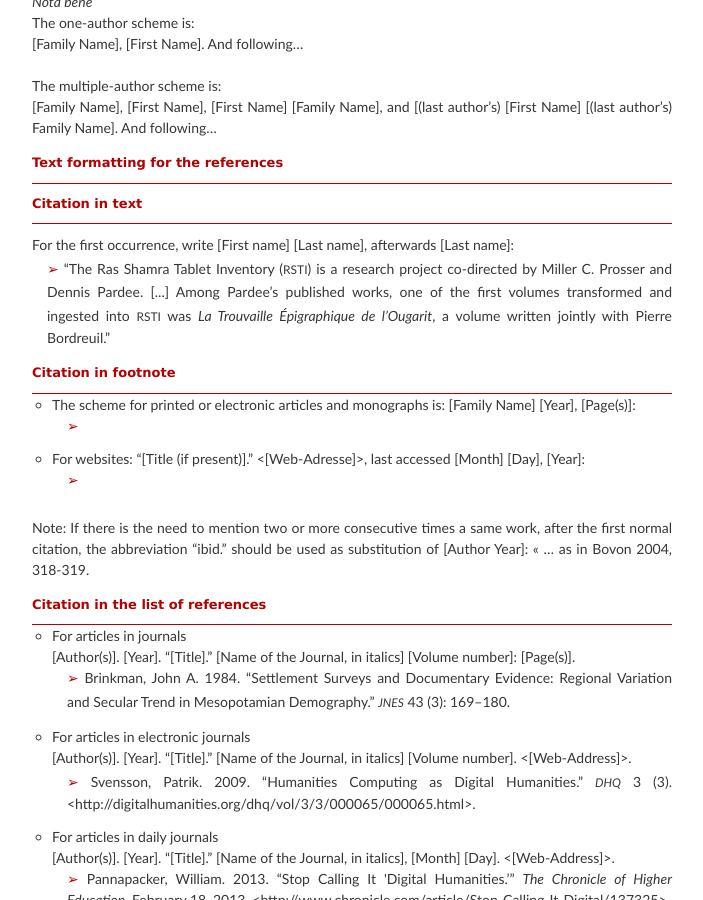
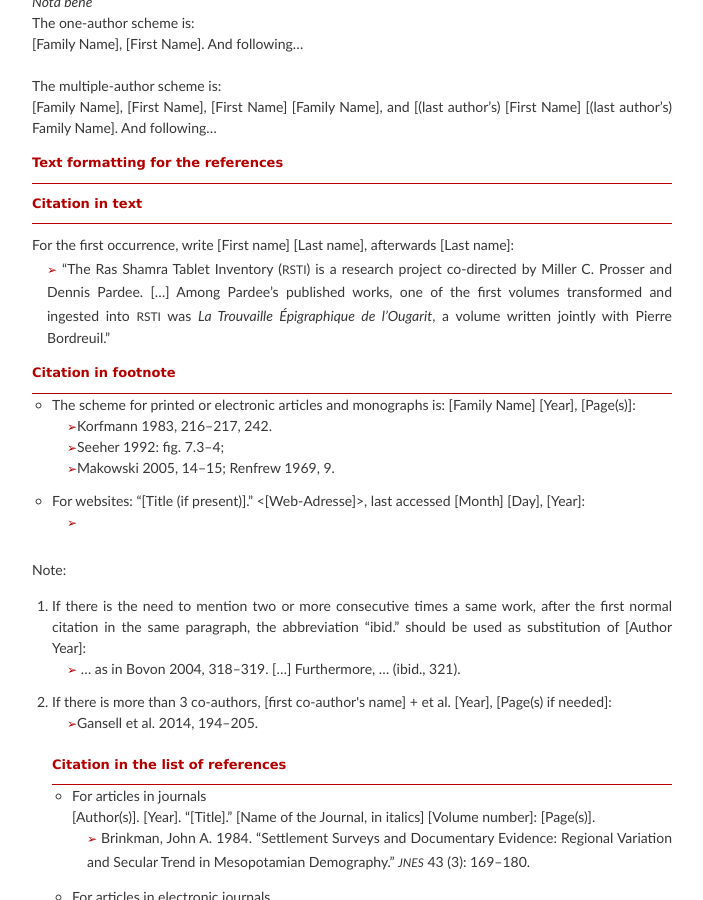
Before and after one commit to vbigot-juloux/ane-research-humanities, a Jekyll site: the page built from docs/Guidelines.md, in a window 1280 px wide and 900 px high, scrolled down 766 px. Shown: the whole window, without its empty margins (288-991 px from the left). Built offline with Jekyll 4.4.1, drawn with Linux system fonts in a browser that asks for light colours; the repository's description, which GitHub fills in, is left out.

Commit message:
Update Guidelines.md

```diff
--- a/docs/Guidelines.md
+++ b/docs/Guidelines.md
@@ -41,23 +41,42 @@ The multiple-author scheme is:<br />
 <h4 style="font-size: 13px; color:#b30000;">Citation in text</h4>
 <hr style="height:0; margin:0; background:transparent; border-bottom:0.5px solid #b30000;" />
 <p>For the first occurrence, write [First name] [Last name], afterwards [Last name]: <br />
-<span style="padding-left: 15px; display: inline-block"><span style="color:#b30000; font-size: 14px;">&#x27A2;</span> “The Ras Shamra Tablet Inventory (<span style="font-variant: small-caps; font-size: 17px;">rsti</span>) is a research project co-directed by Miller C. Prosser and Dennis Pardee. [...] Among Pardee’s published works, one of the first volumes transformed and ingested into <span style="font-variant: small-caps; font-size: 17px;">rsti</span> was <em>La Trouvaille Épigraphique de l’Ougarit</em>, a volume written jointly with Pierre Bordreuil.”</span></p>
+<span style="padding-left: 15px; display: inline-block">
+  <span style="color:#b30000; font-size: 12px;">&#x27A2;</span> “The Ras Shamra Tablet Inventory (<span style="font-variant: small-caps; font-size: 17px;">rsti</span>) is a research project co-directed by Miller C. Prosser and Dennis Pardee. […] Among Pardee’s published works, one of the first volumes transformed and ingested into <span style="font-variant: small-caps; font-size: 17px;">rsti</span> was <em>La Trouvaille Épigraphique de l’Ougarit</em>, a volume written jointly with Pierre Bordreuil.”
+  </span>
+</p>
 
 <h4 style="font-size: 13px; color:#b30000;">Citation in footnote</h4>
 <hr style="height:0; margin:0; background:transparent; border-bottom:0.5px solid #b30000;" />
 <ul style="list-style-type: circle;">
   <li style="padding-bottom: 12px; text-align: justify;">The scheme for printed or electronic articles and monographs is: [Family Name] [Year], [Page(s)]: <br />
-    <span style="padding-left: 15px; display: inline-block"><span style="color:#b30000; font-size: 14px;">&#x27A2;</span></span>
+    <span style="padding-left: 15px; display: inline-block">
+      <span style="color:#b30000; font-size: 12px;">&#x27A2;</span>Korfmann 1983, 216–217, 242.<br/>
+      <span style="color:#b30000; font-size: 12px;">&#x27A2;</span>Seeher 1992: fig. 7.3–4;<br />
+      <span style="color:#b30000; font-size: 12px;">&#x27A2;</span>Makowski 2005, 14–15; Renfrew 1969, 9.
+    </span>
   </li>
 
 
   <li style="padding-bottom: 12px; text-align: justify;">For websites: “[Title (if present)].” <[Web-Adresse]>, last accessed [Month] [Day], [Year]: <br />
-  <span style="padding-left: 15px; display: inline-block"><span style="color:#b30000; font-size: 14px;">&#x27A2;</span></span>
+  <span style="padding-left: 15px; display: inline-block">
+    <span style="color:#b30000; font-size: 12px;">&#x27A2;</span>
+  </span>
   </li>
   </ul>
 
 
-<p>Note: If there is the need to mention two or more consecutive times a same work, after the first normal citation, the abbreviation “ibid.” should be used as substitution of [Author Year]: « … as in Bovon 2004, 318-319. </p>
+Note:
+<ul style="list-style-type:decimal">
+  <li style="padding-bottom: 12px; text-align: justify">If there is the need to mention two or more consecutive times a same work, after the first normal citation in the same paragraph, the abbreviation “ibid.” should be used as substitution of [Author Year]:<br />
+   <span style="padding-left: 15px; display: inline-block">
+     <span style="color:#b30000; font-size: 12px;">&#x27A2;</span> … as in Bovon 2004, 318–319. […] Furthermore, … (ibid., 321).</span>
+  </li>
+  <li style="padding-bottom: 12px; text-align: justify">If there is more than 3 co-authors, [first co-author's name] + et al. [Year], [Page(s) if needed]: <br />
+    <span style="padding-left: 15px; display: inline-block">
+      <span style="color:#b30000; font-size: 12px;">&#x27A2;</span>Gansell et al. 2014, 194–205.
+    </span>
+  </li>
 
 <h4 style="font-size: 13px; color:#b30000;">Citation in the list of references</h4>
 <hr style="height:0; margin:0; background:transparent; border-bottom:0.5px solid #b30000;" />
@@ -65,42 +84,72 @@ The multiple-author scheme is:<br />
 <ul style="list-style-type: circle;">
 <li style="padding-bottom: 12px; text-align: justify">For articles in journals<br />
 [Author(s)]. [Year]. “[Title].” [Name of the Journal, in italics] [Volume number]: [Page(s)].<br />
-<span style="padding-left: 15px; display: inline-block"><span style="color:#b30000; font-size: 14px;">&#x27A2;</span> Brinkman, John A. 1984. “Settlement Surveys and Documentary Evidence: Regional Variation and Secular Trend in Mesopotamian Demography.” <span style="font-variant: small-caps; font-size: 17px; font-style: italic;">jnes</span> 43 (3): 169–180.</span></li>
+<span style="padding-left: 15px; display: inline-block">
+  <span style="color:#b30000; font-size: 12px;">&#x27A2;</span> Brinkman, John A. 1984. “Settlement Surveys and Documentary Evidence: Regional Variation and Secular Trend in Mesopotamian Demography.” <span style="font-variant: small-caps; font-size: 17px; font-style: italic;">jnes</span> 43 (3): 169–180.
+  </span>
+  </li>
 
 <li style="padding-bottom: 12px; text-align: justify">For articles in electronic journals<br />
 [Author(s)]. [Year]. “[Title].” [Name of the Journal, in italics] [Volume number]. <[Web-Address]>.<br />
-<span style="padding-left: 15px; display: inline-block"><span style="color:#b30000; font-size: 14px;">&#x27A2;</span> Svensson, Patrik. 2009. “Humanities Computing as Digital Humanities.” <span style="font-variant: small-caps; font-size: 17px; font-style: italic;">dhq</span> 3 (3). <http://digitalhumanities.org/dhq/vol/3/3/000065/000065.html>.</span></li>
+<span style="padding-left: 15px; display: inline-block">
+  <span style="color:#b30000; font-size: 12px;">&#x27A2;</span> Svensson, Patrik. 2009. “Humanities Computing as Digital Humanities.” <span style="font-variant: small-caps; font-size: 17px; font-style: italic;">dhq</span> 3 (3). <http://digitalhumanities.org/dhq/vol/3/3/000065/000065.html>.
+  </span>
+  </li>
 
 <li style="padding-bottom: 12px; text-align: justify">For articles in daily journals<br />
 [Author(s)]. [Year]. “[Title].” [Name of the Journal, in italics], [Month] [Day]. <[Web-Address]>.<br />
-<span style="padding-left: 15px; display: inline-block"><span style="color:#b30000; font-size: 14px;">&#x27A2;</span> Pannapacker, William. 2013. “Stop Calling It 'Digital Humanities.’” <em>The Chronicle of Higher Education</em>, February 18, 2013. <http://www.chronicle.com/article/Stop-Calling-It-Digital/137325>.</span></li>
+<span style="padding-left: 15px; display: inline-block">
+  <span style="color:#b30000; font-size: 12px;">&#x27A2;</span> Pannapacker, William. 2013. “Stop Calling It 'Digital Humanities.’” <em>The Chronicle of Higher Education</em>, February 18, 2013. <http://www.chronicle.com/article/Stop-Calling-It-Digital/137325>.
+  </span>
+  </li>
 
 <li style="padding-bottom: 12px; text-align: justify">For articles in an edited volume<br />
   [Author(s)]. [Year]. “[Title].” In [Title of the Book, in italics], edited by [First Name] [Family Name], [First Name] [Family Name], and [(last editor's) First Name] [(last editor's) Family Name], [Page(s)]. [Series and Number, if the volume is in a series]. [Place of Publication]: [Publisher].<br />
-  <span style="padding-left: 15px; display: inline-block"><span style="color:#b30000; font-size: 14px;">&#x27A2;</span> Binding, Ceri, Keith May, and Doug Tudhope. 2008. “Semantic Interoperability in Archaeological Datasets: Data Mapping and Extraction via the <span style="font-variant: small-caps; font-size: 17px; font-style: italic;">cidoc crm.</span>” In <em>Proceedings (<span style="font-variant: small-caps; font-size: 17px;">ecdl</span> 2008) 12th European Conference on Research and Advanced Technology for Digital Libraries, Aarhus</em>, edited by Birte Christensen-Dalsgaard, Donatella Castelli, Bolette Ammitzbøll Jurik, and Joan Lippincott, 280–290. Berlin: Springer.</span></li>
+  <span style="padding-left: 15px; display: inline-block">
+    <span style="color:#b30000; font-size: 12px;">&#x27A2;</span> Binding, Ceri, Keith May, and Doug Tudhope. 2008. “Semantic Interoperability in Archaeological Datasets: Data Mapping and Extraction via the <span style="font-variant: small-caps; font-size: 17px; font-style: italic;">cidoc crm.</span>” In <em>Proceedings (<span style="font-variant: small-caps; font-size: 17px;">ecdl</span> 2008) 12th European Conference on Research and Advanced Technology for Digital Libraries, Aarhus</em>, edited by Birte Christensen-Dalsgaard, Donatella Castelli, Bolette Ammitzbøll Jurik, and Joan Lippincott, 280–290. Berlin: Springer.
+  </span>
+</li>
 
 <li style="padding-bottom: 12px; text-align: justify">For monographs<br />
 [Author(s)]. [Year]. [Title of the Book, in italics]. [Series and Number, if the volume is in a series]. [Place of Publication]: [Publisher].<br />
-<span style="padding-left: 15px; display: inline-block"><span style="color:#b30000; font-size: 14px;">&#x27A2;</span> Gardiner, Eileen, and Ronald G. Musto. 2015. <em>The Digital Humanities: A Primer for Students and Scholars</em>. New York: Cambridge University Press.</span></li>
+<span style="padding-left: 15px; display: inline-block">
+  <span style="color:#b30000; font-size: 12px;">&#x27A2;</span> Gardiner, Eileen, and Ronald G. Musto. 2015. <em>The Digital Humanities: A Primer for Students and Scholars</em>. New York: Cambridge University Press.
+  </span>
+</li>
 
 <li style="padding-bottom: 12px; text-align: justify">For electronic web-books<br />
 [Author(s)]. [Year]. [Title of the Book, in italics]. [Series and Number, if the volume is in a series]. [Place of Publication]: [Publisher]. <[Web-Address]>.<br />
-<span style="padding-left: 15px; display: inline-block"><span style="color:#b30000; font-size: 14px;">&#x27A2;</span> </span></li>
+<span style="padding-left: 15px; display: inline-block">
+  <span style="color:#b30000; font-size: 12px;">&#x27A2;</span>
+  </span>
+  </li>
 
 <li style="padding-bottom: 12px; text-align: justify">For articles edited volumes<br />
 [Editor(s), here mentioned like the Authors in the monographs], eds. [Year]. [Title of the Book, in italics]. [Series and Number, if the volume is in a series]. [Place of Publication]: [Publisher].<br />
-<span style="padding-left: 15px; display: inline-block"><span style="color:#b30000; font-size: 14px;">&#x27A2;</span> Dirksen, Dieter, and Gert von Bally, eds. 1997. <em>Optical  Technologies in the Humanities: Selected Contributions to the International Conference on New Technologies in the Humanities and Fourth International Conference on Optics within Life Sciences <span style="font-variant: small-caps; font-size: 17px; font-style: italic;">owls</span> IV Münster, Germany, 9–13 July 1996.</em> Series of the International Society on Optics within Life Sciences 4. Berlin: Springer.</span></li>
+<span style="padding-left: 15px; display: inline-block">
+  <span style="color:#b30000; font-size: 12px;">&#x27A2;</span> Dirksen, Dieter, and Gert von Bally, eds. 1997. <em>Optical  Technologies in the Humanities: Selected Contributions to the International Conference on New Technologies in the Humanities and Fourth International Conference on Optics within Life Sciences <span style="font-variant: small-caps; font-size: 17px; font-style: italic;">owls</span> IV Münster, Germany, 9–13 July 1996.</em> Series of the International Society on Optics within Life Sciences 4. Berlin: Springer.
+  </span>
+</li>
 
 <li style="padding-bottom: 12px; text-align: justify">For PhD-, MA- or other Dissertations<br />
 [Author]. [Year]. “[Title] (PhD/MA/... Diss., Unpublished).” [Place of defence].<br />
-<span style="padding-left: 15px; display: inline-block"><span style="color:#b30000; font-size: 14px;">&#x27A2;</span> Lawrence, Faith K. 2008. “The Web of Community Trust Amateur Fiction Online: A Case Study in Community Focused Design for the Semantic Web.” PhD diss., University of Southampton.</span></li>
+<span style="padding-left: 15px; display: inline-block">
+  <span style="color:#b30000; font-size: 12px;">&#x27A2;</span> Lawrence, Faith K. 2008. “The Web of Community Trust Amateur Fiction Online: A Case Study in Community Focused Design for the Semantic Web.” PhD diss., University of Southampton.
+  </span>
+</li>
 
 <li style="padding-bottom: 12px; text-align: justify">For Websites<br />
 [Author(s), if present]. [Year, if present or available]. [Title of the Website, in italics]. <[Web-Address]>.<br />
-<span style="padding-left: 15px; display: inline-block"><span style="color:#b30000; font-size: 14px;">&#x27A2;</span> Bavant, Marc. 2014. <em><span style="font-variant: small-caps; font-size: 17px; font-style: italic;">svg</span> Cuneiform Tool (v4.3)</em>. <http://kursoj.pagesperso-orange.fr/cunei/>.<br />
-<span style="color:#b30000; font-size: 14px;">&#x27A2;</span> Eraslan, Doğu Kaan. 2017b. <em>PySesh: A Python <span style="font-variant: small-caps; font-size: 17px; font-style: italic;">nlp</span> Complement to Jsesh</em>. Last modified March 22, 2017. <https://github.com/D-K-E/PySesh>.</span></li>
+<span style="padding-left: 15px; display: inline-block">
+  <span style="color:#b30000; font-size: 12px;">&#x27A2;</span> Bavant, Marc. 2014. <em><span style="font-variant: small-caps; font-size: 17px; font-style: italic;">svg</span> Cuneiform Tool (v4.3)</em>. <http://kursoj.pagesperso-orange.fr/cunei/>.<br />
+<span style="color:#b30000; font-size: 12px;">&#x27A2;</span> Eraslan, Doğu Kaan. 2017b. <em>PySesh: A Python <span style="font-variant: small-caps; font-size: 17px; font-style: italic;">nlp</span> Complement to Jsesh</em>. Last modified March 22, 2017. <https://github.com/D-K-E/PySesh>.
+  </span>
+  </li>
 
 <li style="padding-bottom: 12px; text-align: justify">For Web articles<br />
 [Author(s), if present]. [Year, if present or available]. [Title in italics]. [Title of the Website]. <[Web-Address]>.<br />
-<span style="padding-left: 15px; display: inline-block"><span style="color:#b30000; font-size: 14px;">&#x27A2;</span> Crofts, Nick, Martin Doerr, Tony Gill, Stephen Stead, and Matthew Stiff. 2008. <em>Definition of the <span style="font-variant: small-caps; font-size: 17px; font-style: italic;">cidoc</span> Conceptual Reference Model.</em> icom/cidoc Documentation Standards Group. <span style="font-variant: small-caps; font-size: 17px;">cidoc crm</span> Special Interest Group 5. <http://www.cidoc-crm.org/get-lastofficial-release>.</span></li>
+<span style="padding-left: 15px; display: inline-block">
+  <span style="color:#b30000; font-size: 12px;">&#x27A2;</span> Crofts, Nick, Martin Doerr, Tony Gill, Stephen Stead, and Matthew Stiff. 2008. <em>Definition of the <span style="font-variant: small-caps; font-size: 17px; font-style: italic;">cidoc</span> Conceptual Reference Model.</em> icom/cidoc Documentation Standards Group. <span style="font-variant: small-caps; font-size: 17px;">cidoc crm</span> Special Interest Group 5. <http://www.cidoc-crm.org/get-lastofficial-release>.
+  </span>
+  </li>
 </ul>
```
